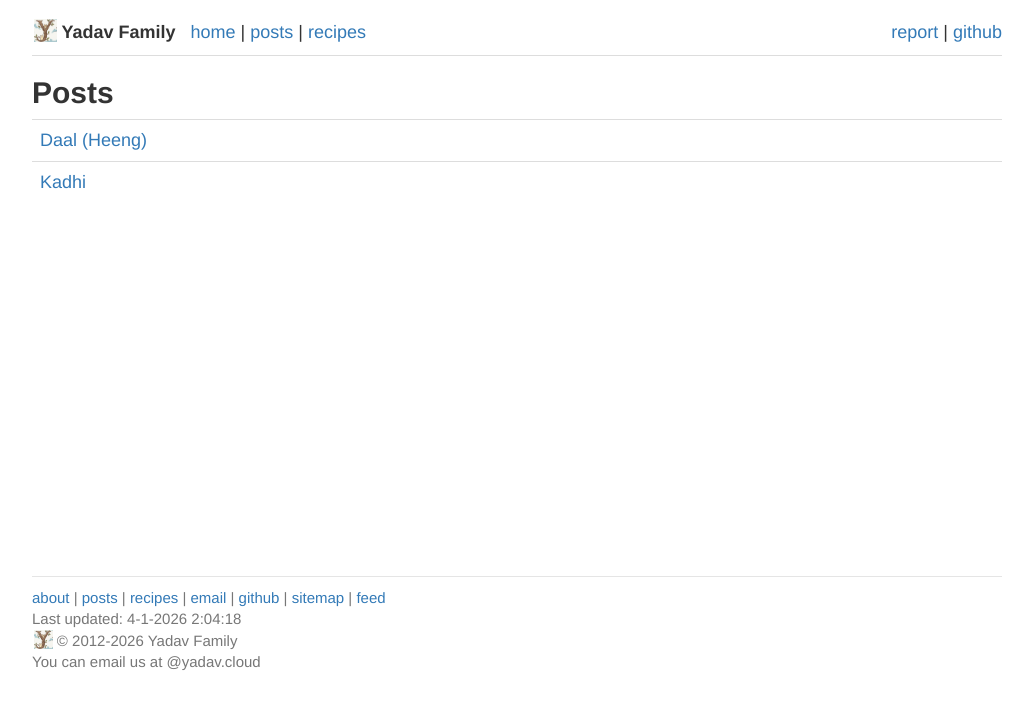
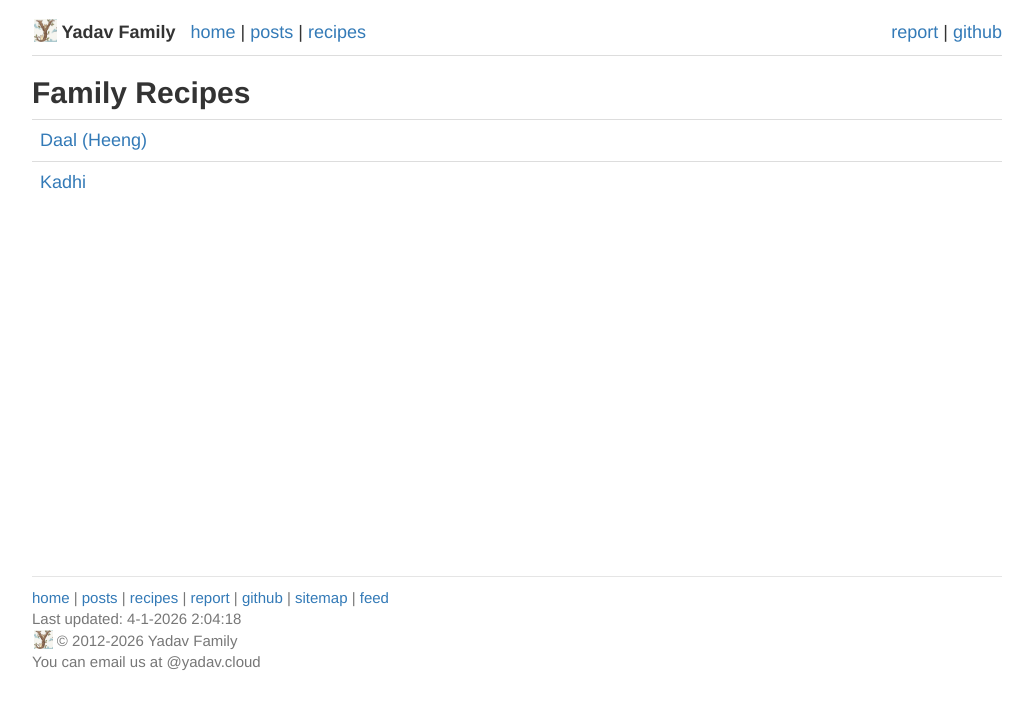
Before and after one commit to yadavcloud/yadavcloud.github.io, a Jekyll site: the page built from recipes.md, in a window 1280 px wide. Shown: the top 709 px of the page, without its empty margins (123-1156 px from the left). Built offline with Jekyll 4.4.1, drawn with Linux system fonts in a browser that asks for light colours.

Commit message:
tweaks
Signed-off-by: Rohit Yadav <rohit@yadav.cloud>

```diff
--- a/_includes/footer.html
+++ b/_includes/footer.html
@@ -1,9 +1,9 @@
 <footer class="footer">
   <p>
-    <a href="/">about</a> |
+    <a href="/">home</a> |
     <a href="/posts">posts</a> |
     <a href="/recipes">recipes</a> |
-    <a href="mailto:{{site.email}}">email</a> |
+    <a href="mailto:{{site.email}}">report</a> |
     <a href="https://github.com/yadavcloud">github</a> |
     <a href="/sitemap.xml">sitemap</a> |
     <a href="/atom.xml">feed</a>
--- a/_layouts/post.html
+++ b/_layouts/post.html
@@ -6,7 +6,7 @@ layout: default
 
   <header class="post-header">
     <h2 class="post-title"><b>{{ page.title }}</b></h2>
-    <span>Last Updated: {{ page.date | date: "%b %-d, %Y" }}</span>
+    <span class="light">Last Updated: {{ page.date | date: "%b %-d, %Y" }}</span>
   </header>
 
   <article class="post-content">
--- a/recipes.md
+++ b/recipes.md
@@ -1,6 +1,6 @@
 ---
 layout: page
-title: Posts
+title: Family Recipes
 ---
 
 <table class="table table-hover">
```
Also changed, not shown: 1 other file.
